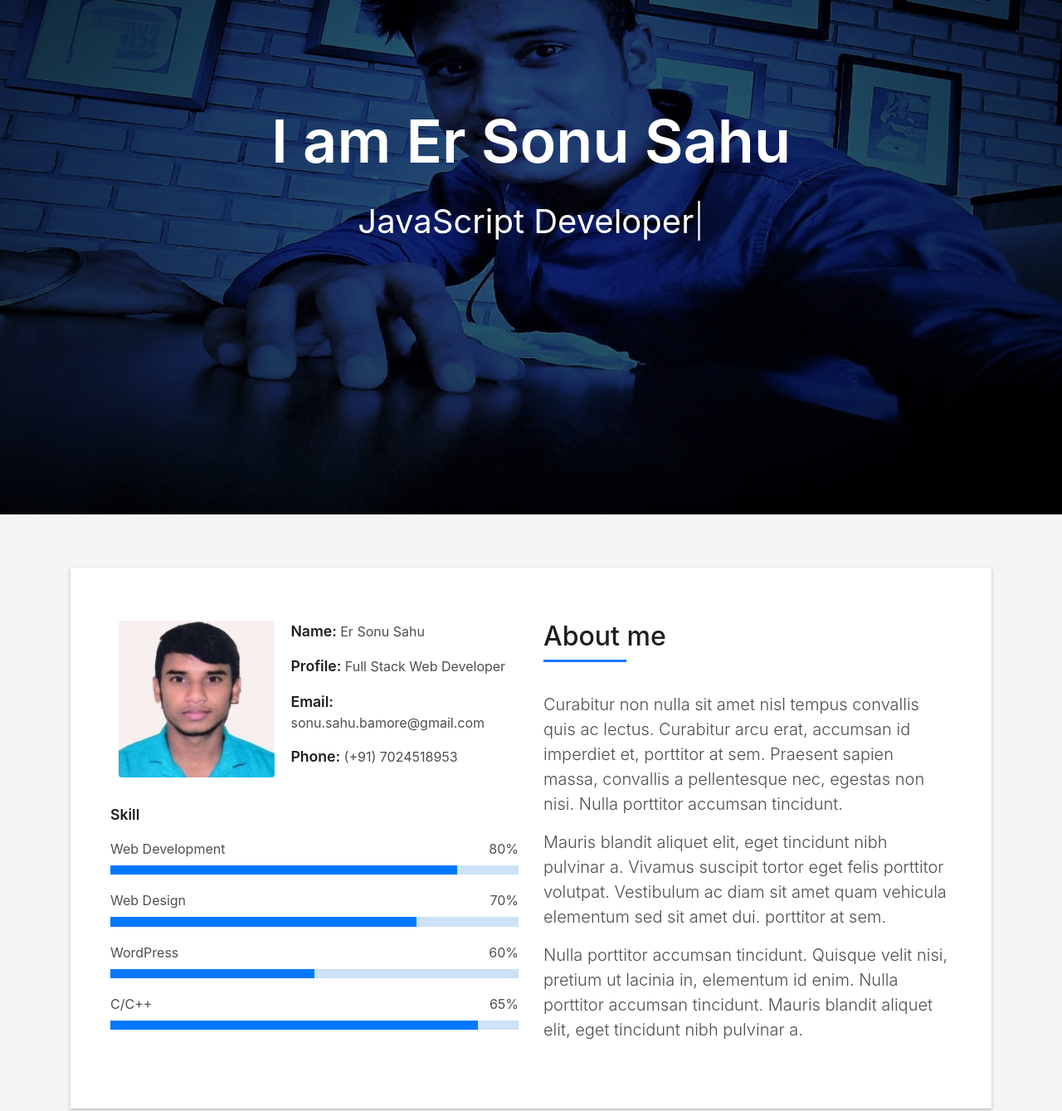
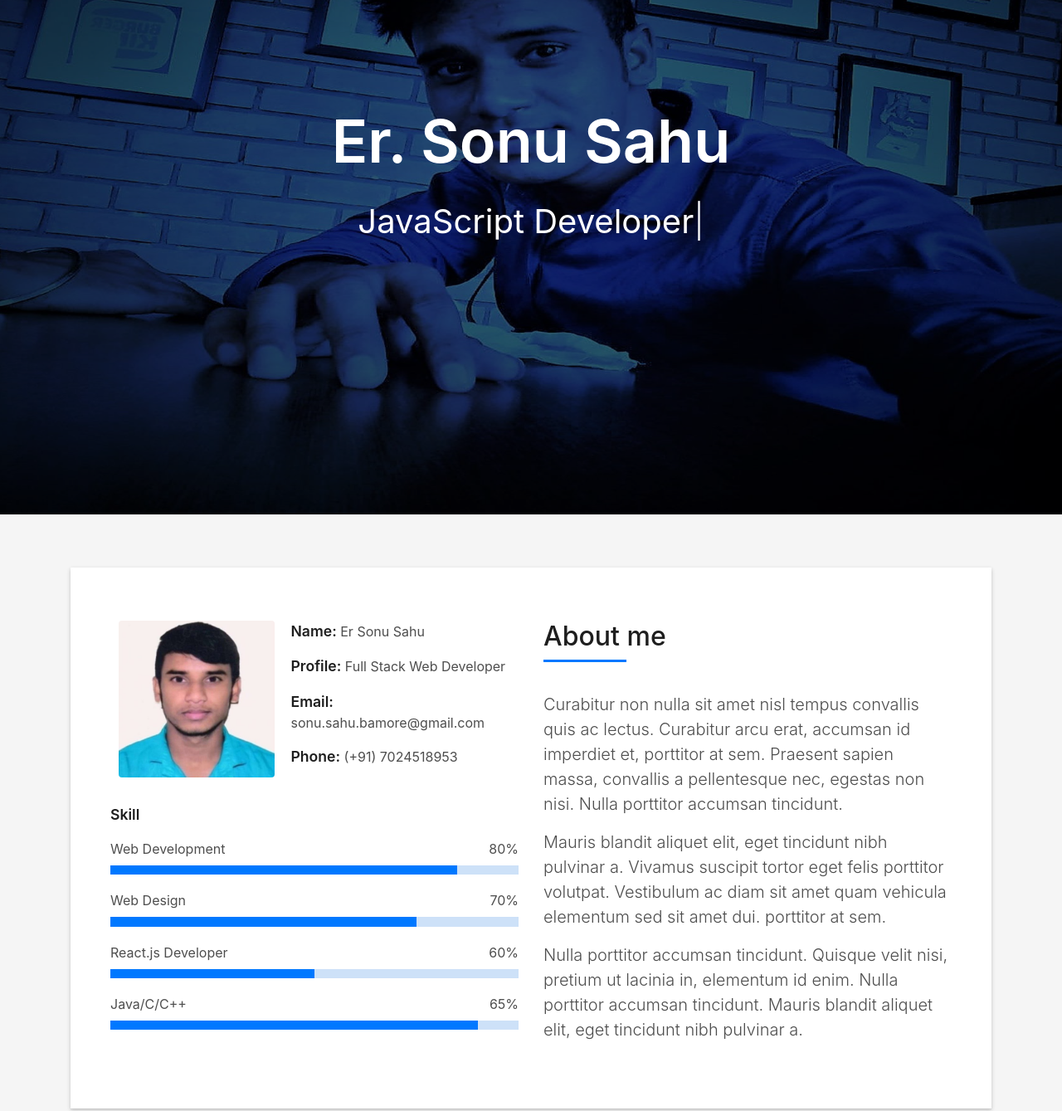
Before and after one commit to SONUSAHUNAYAGAON/sahujiTech.github.io, a plain HTML site: page index.html in a window 1280 px wide. Shown: the part 180-1519 px from the top of the page at 83% size. Drawn offline with Linux system fonts and the light colour scheme; files whose address does not match are found by name.

Commit message:
Update index.html

```diff
--- a/index.html
+++ b/index.html
@@ -74,7 +74,7 @@
       <div class="table-cell">
         <div class="container">
           <!--<p class="display-6 color-d">Hello, world!</p>-->
-          <h1 class="intro-title mb-4">I am Er Sonu Sahu</h1>
+          <h1 class="intro-title mb-4">Er. Sonu Sahu</h1>
           <p class="intro-subtitle"><span class="text-slider-items">Frontend Developer, JavaScript Developer,React.js Developer,Software Developer</span><strong class="text-slider"></strong></p>
           <!-- <p class="pt-3"><a class="btn btn-primary btn js-scroll px-4" href="#about" role="button">Learn More</a></p> -->
         </div>
@@ -117,12 +117,12 @@
                     <div class="progress-bar" role="progressbar" style="width: 75%" aria-valuenow="75" aria-valuemin="0"
                       aria-valuemax="100"></div>
                   </div>
-                  <span>WordPress</span> <span class="pull-right">60%</span>
+                  <span>React.js Developer</span> <span class="pull-right">60%</span>
                   <div class="progress">
                     <div class="progress-bar" role="progressbar" style="width: 50%" aria-valuenow="50" aria-valuemin="0"
                       aria-valuemax="100"></div>
                   </div>
-                  <span>C/C++</span> <span class="pull-right">65%</span>
+                  <span>Java/C/C++</span> <span class="pull-right">65%</span>
                   <div class="progress">
                     <div class="progress-bar" role="progressbar" style="width: 90%" aria-valuenow="90" aria-valuemin="0"
                       aria-valuemax="100"></div>
```
